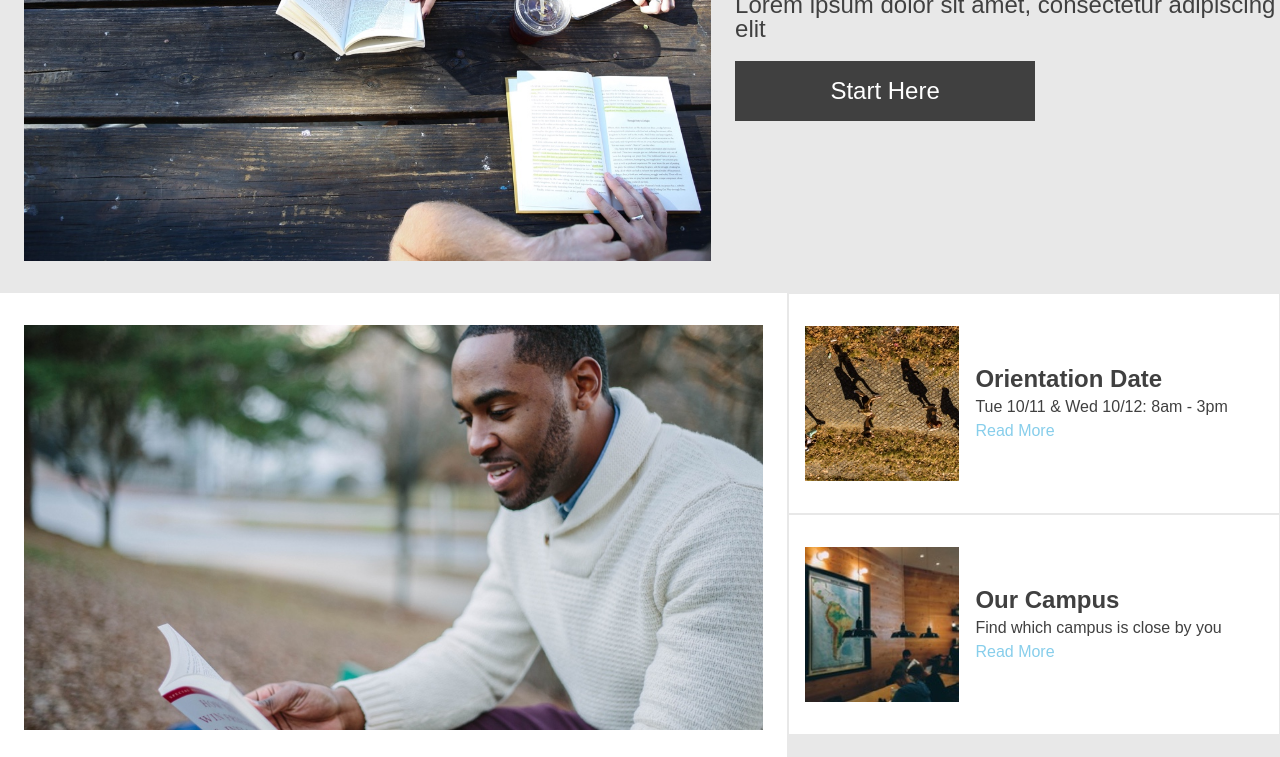
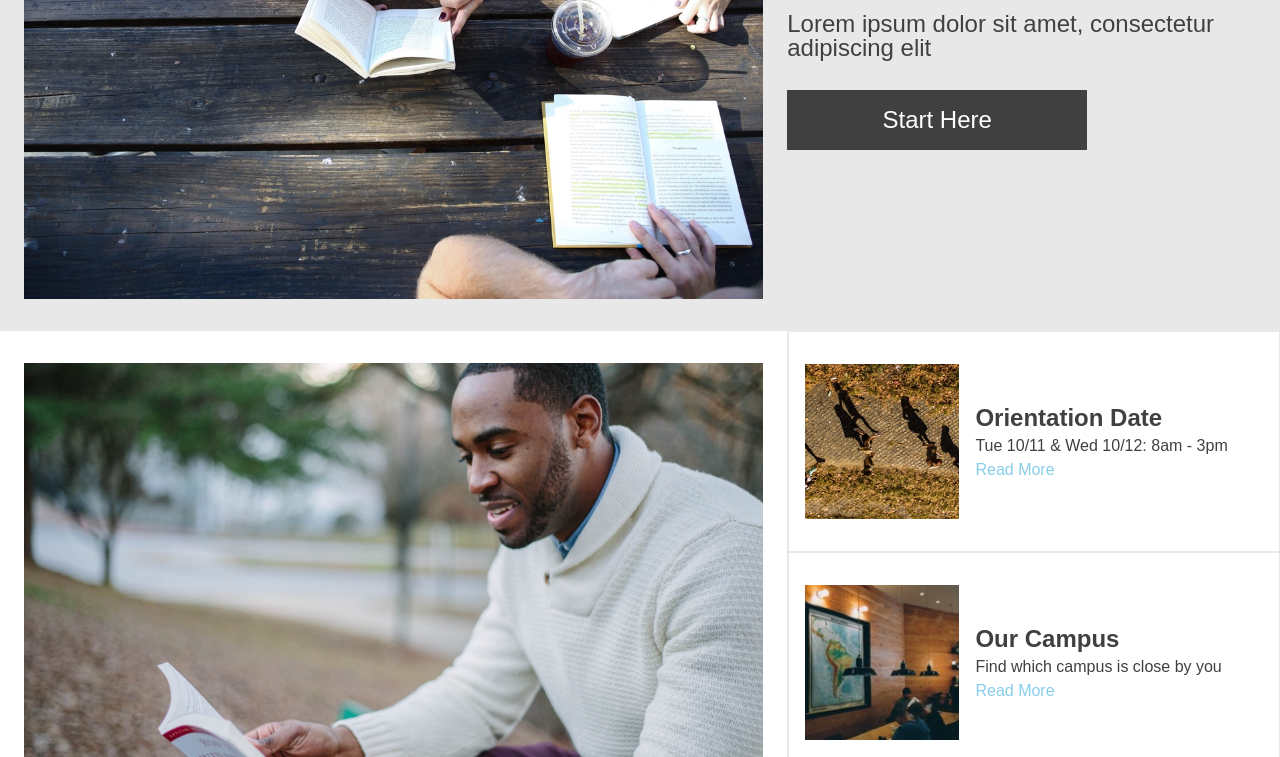
Before and after one commit to BlackNimbus/Colmar-Academy, a plain HTML site: page index.html in a window 1280 px wide. Shown: the part 343-1100 px from the top of the page. Drawn offline with Linux system fonts and the light colour scheme; a web font is replaced by a local one.

Commit message:
fix some box-model of banner section

```diff
--- a/css/style.css
+++ b/css/style.css
@@ -119,7 +119,7 @@ header img {
 }
 
 .right {
-  width: auto;
+  width: 40%;
   /*margin-left: 24px;*/
   flex-direction: column;
   justify-content: center;
@@ -134,7 +134,7 @@ header img {
 
 .right p {
   font-size: 1.5rem;
-  margin: 20px 0px;
+  margin: 30px 0px;
 }
 
 .button {
```
